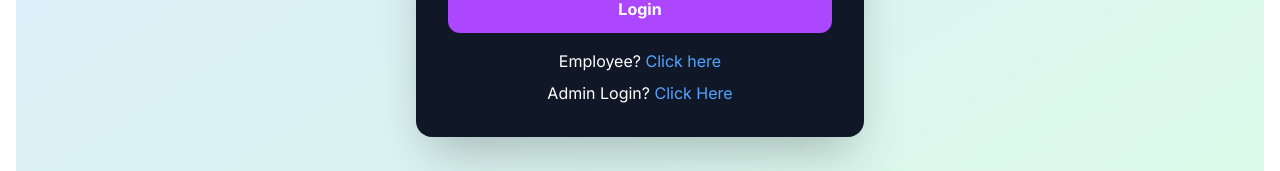
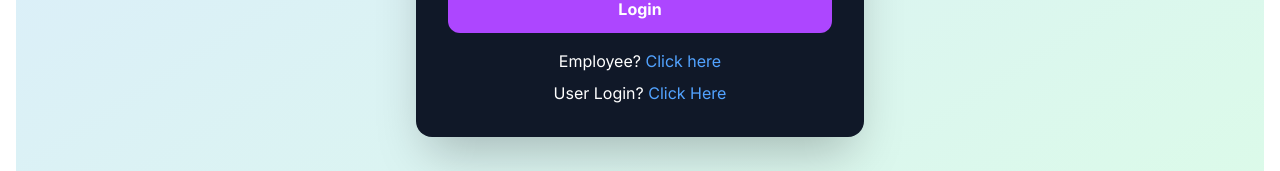
Before and after one commit to KarthikBandi75/Jobs-Admin-EmployeeFrontend, a React (Vite) app: page /login in a window 1280 px wide. Shown: the part 475-646 px from the top of the page. Built offline with nearby package versions, Linux system fonts and the light colour scheme.

Commit message:
Update Login.jsx

```diff
--- a/src/pages/Login.jsx
+++ b/src/pages/Login.jsx
@@ -174,7 +174,7 @@ const Login = () => {
 
           <div className="mt-2 text-center">
                     <p>
-                        Admin Login?{" "}
+                        User Login?{" "}
                         <span
                             className="text-blue-400 cursor-pointer hover:underline"
 
```
